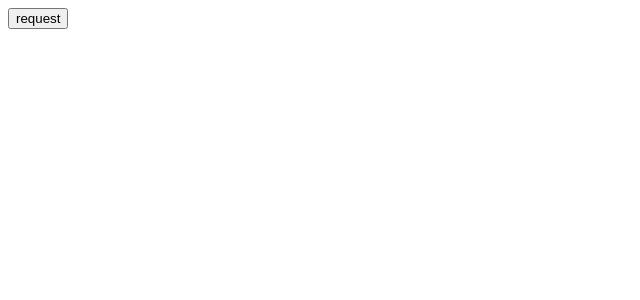
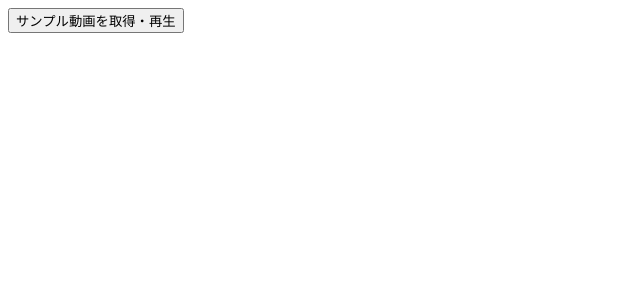
Before and after one commit to 0918nobita/RCC_TV, a React app in the folder workspaces/client/: page / in a window 1280 px wide. Shown: the top 300 px of the page, without its empty margins (0-640 px from the left). Built offline with nearby package versions, Linux system fonts and the light colour scheme.

Commit message:
:sparkles: ボタンを押すとモック API 鯖を叩いてメタデータを取得し、それに応じてプレイヤを動かすサンプルを追加した

```diff
--- a/workspaces/client/src/containers/vodContainer.tsx
+++ b/workspaces/client/src/containers/vodContainer.tsx
@@ -5,6 +5,7 @@ import { connect } from 'react-redux';
 import { GlobalState } from '@/store/_state';
 import { VODState } from '@/store/vod/state';
 import { VODAction, actions, actionsType } from '@/store/vod/actions';
+import PlayerComponent from '@/player';
 
 interface Props {
   state: VODState;
@@ -17,7 +18,21 @@ class VODContainer extends React.Component<Props> {
   }
 
   render() {
-    return (<div><button onClick={this.props.actions.requestVideo}>request</button></div>);
+    return (
+      <div>
+        <button onClick={this.props.actions.requestVideo}>サンプル動画を取得・再生</button>
+        { this.props.state.video &&
+          <div>
+            <p>
+              videoId: {this.props.state.video.id}<br />
+              title: {this.props.state.video.title}<br />
+              desc: {this.props.state.video.desc}
+            </p>
+            <PlayerComponent src={this.props.state.video.url}></PlayerComponent>
+          </div>
+        }
+      </div>
+    );
   }
 }
 
--- a/workspaces/client/src/sagas/getVideoMetadata.ts
+++ b/workspaces/client/src/sagas/getVideoMetadata.ts
@@ -1,9 +1,10 @@
-import { take, call } from 'redux-saga/effects';
+import { take, call, put } from 'redux-saga/effects';
 import axios from 'axios';
 
-import { VODActionTypes } from '@/store/vod/actions';
+import { VODActionTypes, success, fail } from '@/store/vod/actions';
 
 interface GetVideo {
+  id: string;
   title: string;
   desc: string;
   url: string;
@@ -24,8 +25,8 @@ export function* getVideoMetadata(videoId: string) {
   const { result, err }: { result?: GetVideo; err?: any } = yield call(getVideo, videoId);
 
   if (result && !err) {
-    console.log('成功', { result });
+    yield put(success(result));
   } else {
-    console.log('失敗', { err });
+    yield put(fail(err));
   }
 }
```
